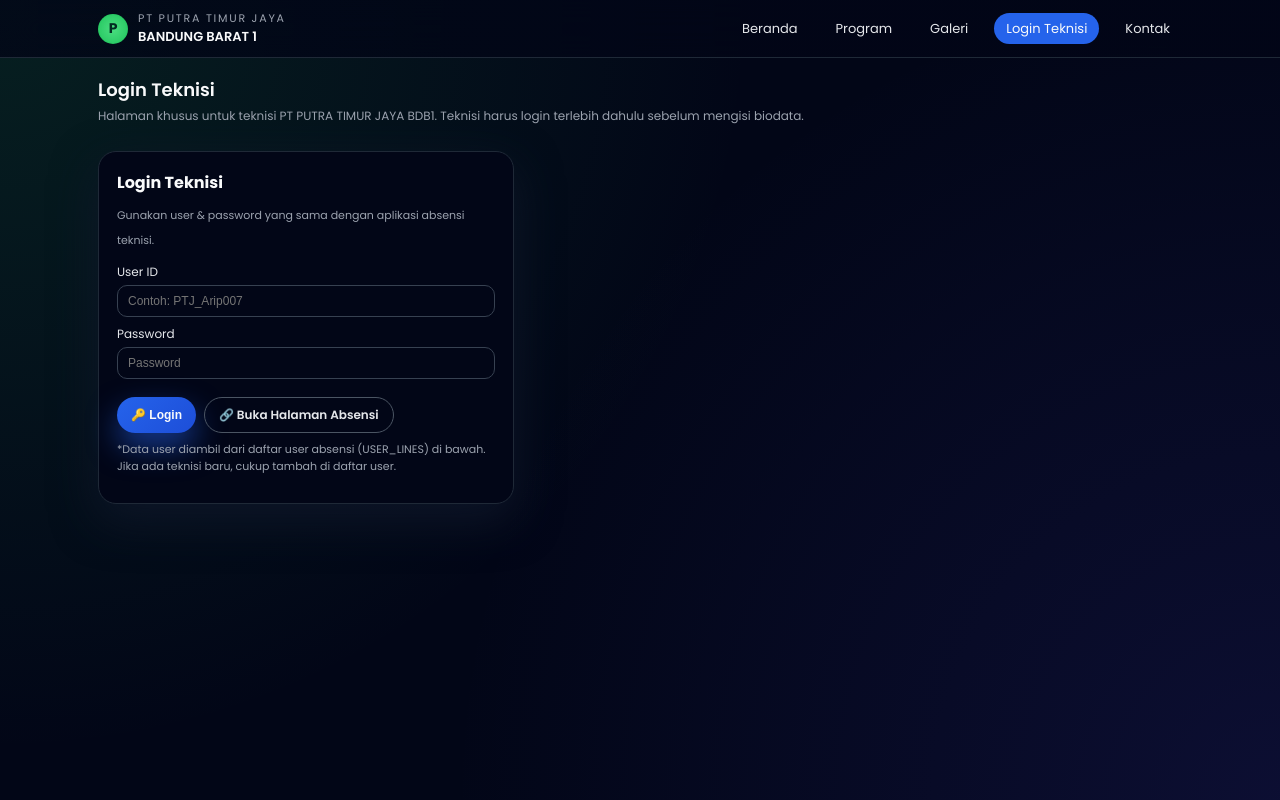
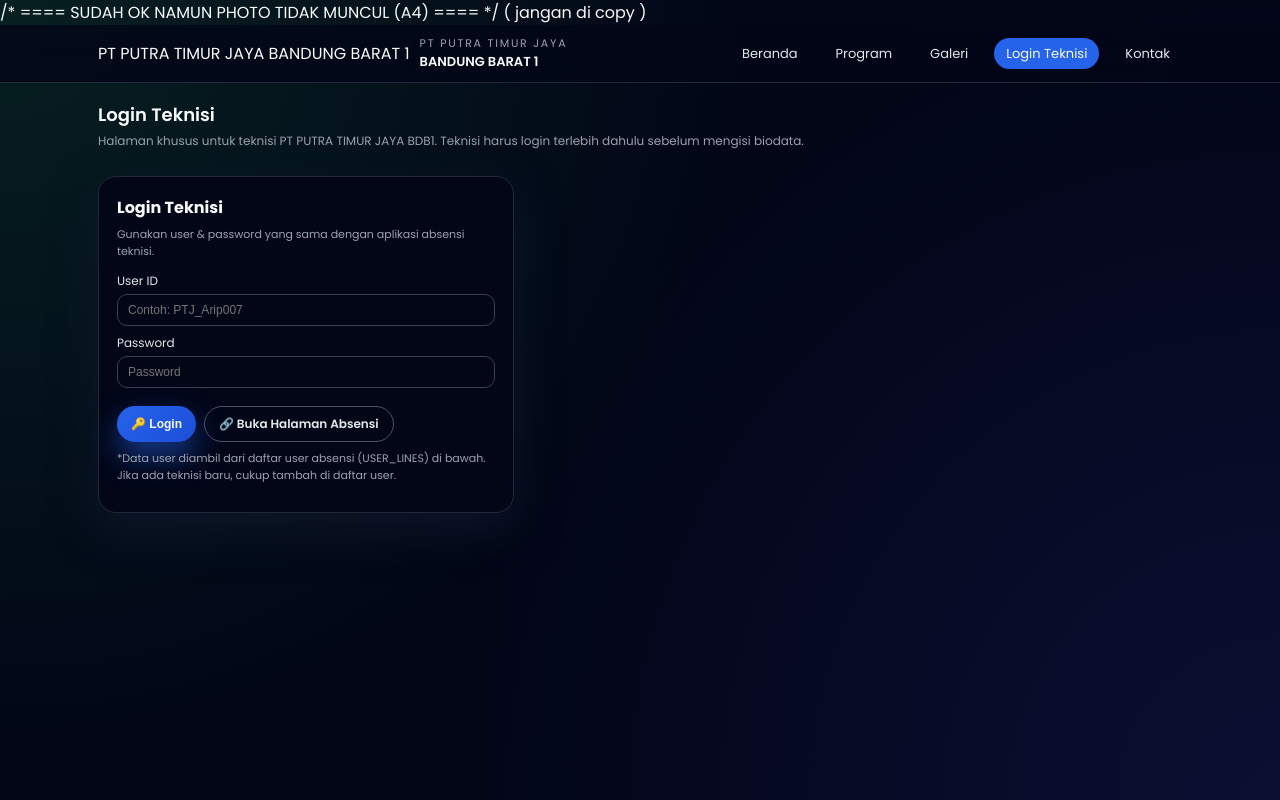
Before and after one commit to putijabdb1-create/putijabandung, a plain HTML site: page teknisi.html in a window 1280 px wide. Drawn offline with Linux system fonts and the light colour scheme.

Commit message:
Update teknisi.html

```diff
--- a/teknisi.html
+++ b/teknisi.html
@@ -1,3 +1,6 @@
+
+/* ==== SUDAH OK NAMUN PHOTO TIDAK MUNCUL (A4) ==== */ ( jangan di copy )
+
 <!DOCTYPE html>
 <html lang="id">
 <head>
@@ -301,7 +304,7 @@
   <header class="navbar">
     <div class="nav-inner">
       <div class="nav-brand">
-        <div class="nav-brand-logo">P</div>
+		<div class="navbar-logo">PT PUTRA TIMUR JAYA BANDUNG BARAT 1</div>
         <div class="nav-brand-title">
           <span>PT PUTRA TIMUR JAYA</span>
           <span>BANDUNG BARAT 1</span>
```
